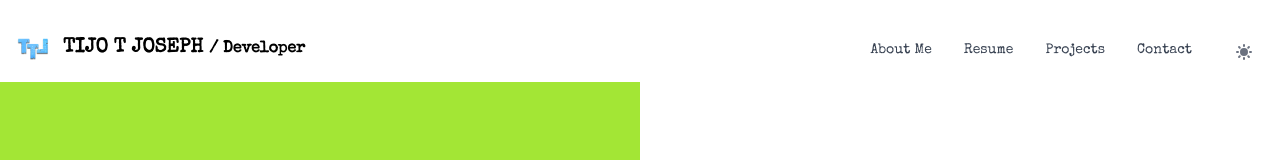
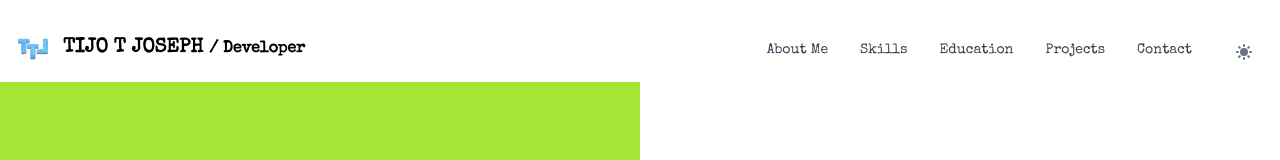
Before and after one commit to hello-world-ttj/hello_world.ttj, a React (Create React App) app: page / in a window 1280 px wide. Shown: the top 160 px of the page. Built offline with nearby package versions, Linux system fonts and the light colour scheme.

Commit message:
Changes added...

```diff
--- a/src/NavBar.js
+++ b/src/NavBar.js
@@ -9,7 +9,7 @@ function NavBar() {
     <img
       src={Logo}
       className="mr-3 h-6 sm:h-9 md:mt-2"
-      alt="Flowbite Logo"
+      alt="Logo"
     />
     <span className="self-center whitespace-nowrap text-xl font-semibold dark:text-white md:pt-2">
         TIJO T JOSEPH <span className='text-base'>/ Developer</span>
@@ -18,7 +18,8 @@ function NavBar() {
   <Navbar.Toggle />
   <Navbar.Collapse className='pt-4'>
         <NavLink className="block py-2 pr-4 pl-3 md:p-0 md:pt-2 border-b border-gray-100  text-gray-700 hover:bg-gray-50 dark:border-gray-700 dark:text-gray-400 dark:hover:bg-gray-700 dark:hover:text-white md:border-0 md:hover:bg-transparent md:hover:text-blue-700 md:dark:hover:bg-transparent md:dark:hover:text-white" to="/">About Me</NavLink>
-        <NavLink className="block py-2 pr-4 pl-3 md:p-0 md:pt-2 border-b border-gray-100  text-gray-700 hover:bg-gray-50 dark:border-gray-700 dark:text-gray-400 dark:hover:bg-gray-700 dark:hover:text-white md:border-0 md:hover:bg-transparent md:hover:text-blue-700 md:dark:hover:bg-transparent md:dark:hover:text-white" to="/resume">Resume</NavLink>
+        <NavLink className="block py-2 pr-4 pl-3 md:p-0 md:pt-2 border-b border-gray-100  text-gray-700 hover:bg-gray-50 dark:border-gray-700 dark:text-gray-400 dark:hover:bg-gray-700 dark:hover:text-white md:border-0 md:hover:bg-transparent md:hover:text-blue-700 md:dark:hover:bg-transparent md:dark:hover:text-white" to="/resume">Skills</NavLink>
+        <NavLink className="block py-2 pr-4 pl-3 md:p-0 md:pt-2 border-b border-gray-100  text-gray-700 hover:bg-gray-50 dark:border-gray-700 dark:text-gray-400 dark:hover:bg-gray-700 dark:hover:text-white md:border-0 md:hover:bg-transparent md:hover:text-blue-700 md:dark:hover:bg-transparent md:dark:hover:text-white" to="/education">Education</NavLink>
         <NavLink className="block py-2 pr-4 pl-3 md:p-0 md:pt-2 border-b border-gray-100  text-gray-700 hover:bg-gray-50 dark:border-gray-700 dark:text-gray-400 dark:hover:bg-gray-700 dark:hover:text-white md:border-0 md:hover:bg-transparent md:hover:text-blue-700 md:dark:hover:bg-transparent md:dark:hover:text-white" to="/projects">Projects</NavLink>
         <NavLink className="block py-2 pr-4 pl-3 md:p-0 md:pt-2 border-b border-gray-100  text-gray-700 hover:bg-gray-50 dark:border-gray-700 dark:text-gray-400 dark:hover:bg-gray-700 dark:hover:text-white md:border-0 md:hover:bg-transparent md:hover:text-blue-700 md:dark:hover:bg-transparent md:dark:hover:text-white" to="/contact">Contact</NavLink>
     <Flowbite >
```
